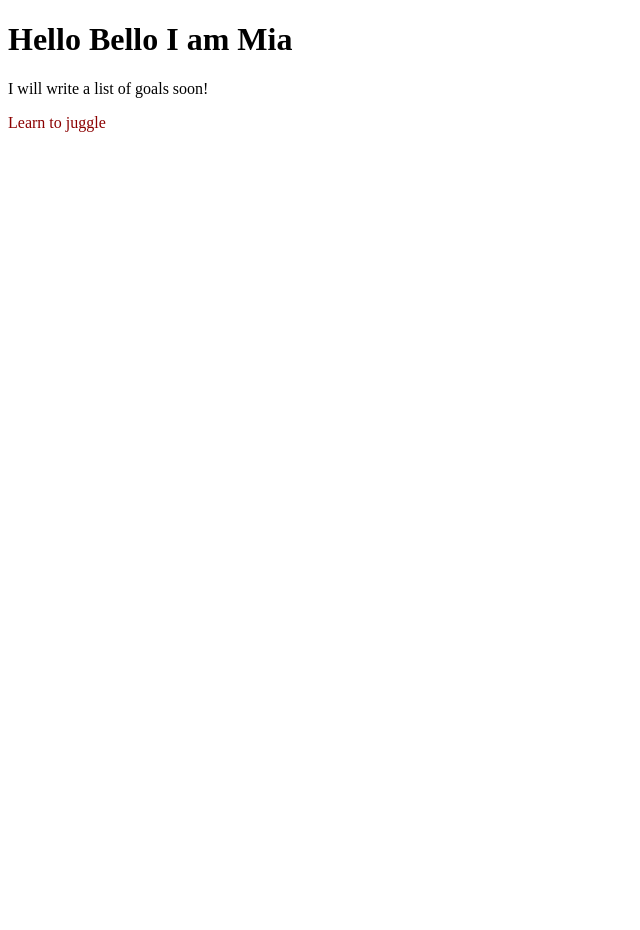
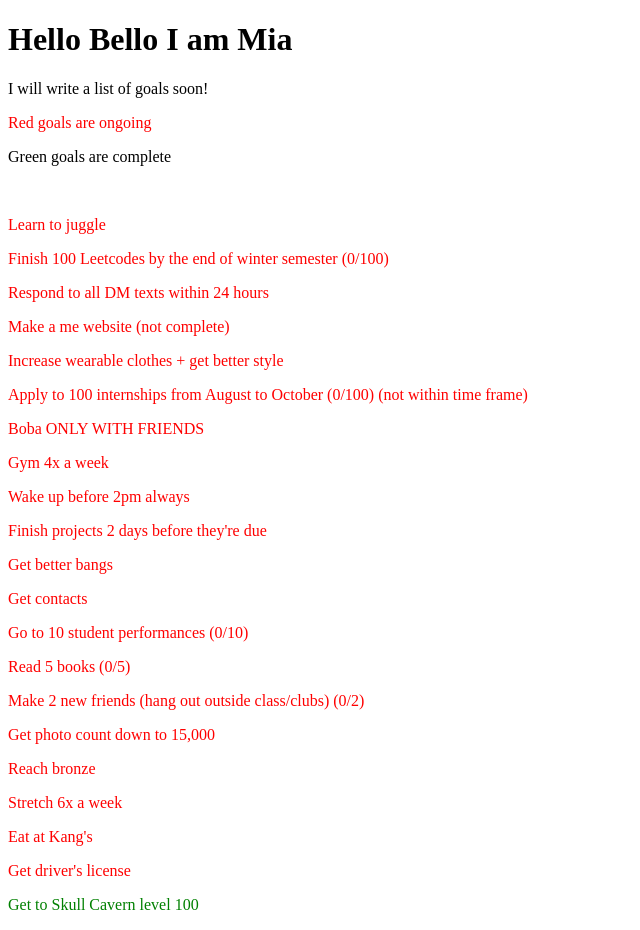
Before and after one commit to mialin27/mialin27.github.io, a plain HTML site: page index.html in a window 1280 px wide. Shown: the whole page, without its empty margins (0-640 px from the left). Before the commit the page ends 800 px from the top, so only its background shows below. Drawn offline with Linux system fonts and the light colour scheme.

Commit message:
wrote down my goals

```diff
--- a/index.html
+++ b/index.html
@@ -6,6 +6,29 @@
 <body>
     <h1>Hello Bello I am Mia</h1>
     <p>I will write a list of goals soon!</p>
+    <p id="ongoing">Red goals are ongoing</p>
+    <p id="completed">Green goals are complete</p>
+    <br>
     <p id="ongoing">Learn to juggle</p>
+    <p id="ongoing">Finish 100 Leetcodes by the end of winter semester (0/100)</p>
+    <p id="ongoing">Respond to all DM texts within 24 hours</p>
+    <p id="ongoing">Make a me website (not complete)</p>
+    <p id="ongoing">Increase wearable clothes + get better style</p>
+    <p id="ongoing">Apply to 100 internships from August to October (0/100) (not within time frame)</p>
+    <p id="ongoing">Boba ONLY WITH FRIENDS</p>
+    <p id="ongoing">Gym 4x a week</p>
+    <p id="ongoing">Wake up before 2pm always</p>
+    <p id="ongoing">Finish projects 2 days before they're due</p>
+    <p id="ongoing">Get better bangs</p>
+    <p id="ongoing">Get contacts</p>
+    <p id="ongoing">Go to 10 student performances (0/10)</p>
+    <p id="ongoing">Read 5 books (0/5)</p>
+    <p id="ongoing">Make 2 new friends (hang out outside class/clubs) (0/2)</p>
+    <p id="ongoing">Get photo count down to 15,000</p>
+    <p id="ongoing">Reach bronze</p>
+    <p id="ongoing">Stretch 6x a week</p>
+    <p id="ongoing">Eat at Kang's</p>
+    <p id="ongoing">Get driver's license</p>
+    <p id="complete">Get to Skull Cavern level 100</p>
 </body>
 </html>
--- a/main-page-style.css
+++ b/main-page-style.css
@@ -1,7 +1,7 @@
-#completed {
-    color:darkgreen;
+#complete {
+    color:green;
 }
 
 #ongoing {
-    color:darkred;
+    color:red;
 }
```
